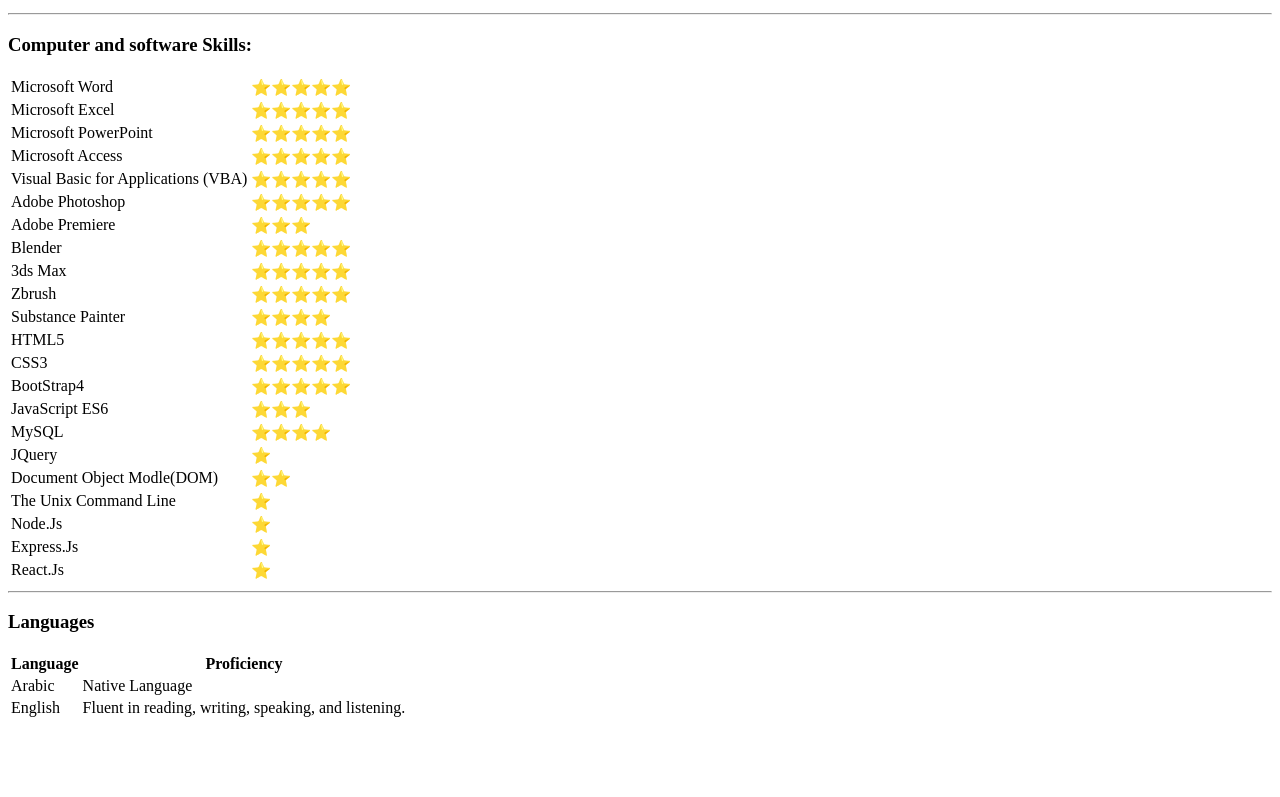
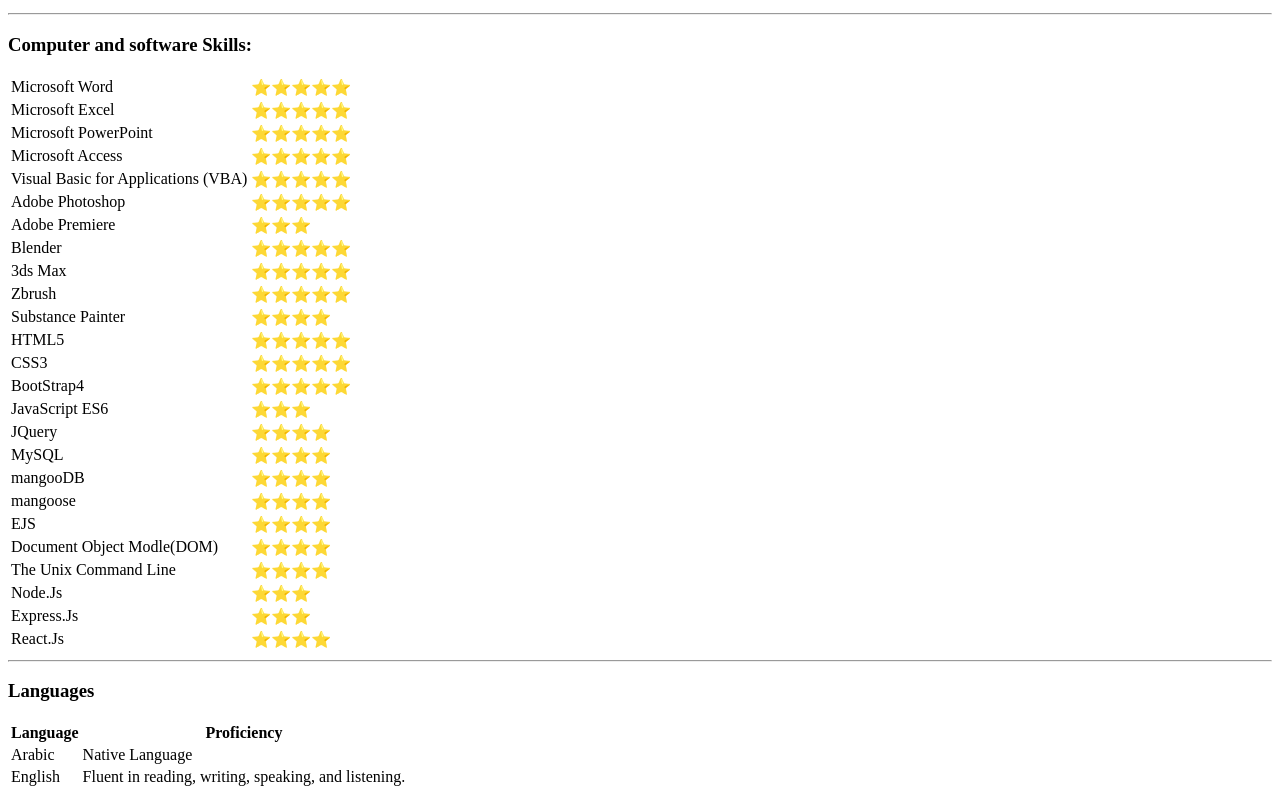
Before and after one commit to MahmoodKadhem/My-CV, a plain HTML site: page index.html in a window 1280 px wide. Shown: the part 1992-2789 px from the top of the page. Before the commit the page ends 2720 px from the top, so only its background shows below. Drawn offline with Linux system fonts and the light colour scheme.

Commit message:
Update index.html

```diff
--- a/index.html
+++ b/index.html
@@ -244,32 +244,44 @@
       <td>⭐⭐⭐</td>
     </tr>
     <tr>
+      <td>JQuery</td>
+      <td>⭐⭐⭐⭐</td>
+    </tr>
+    <tr>
       <td>MySQL</td>
       <td>⭐⭐⭐⭐</td>
     </tr>
     <tr>
-      <td>JQuery</td>
-      <td>⭐</td>
+      <td>mangooDB</td>
+      <td>⭐⭐⭐⭐</td>
+    </tr>
+    <tr>
+      <td>mangoose</td>
+      <td>⭐⭐⭐⭐</td>
+    </tr>
+    <tr>
+      <td>EJS</td>
+      <td>⭐⭐⭐⭐</td>
     </tr>
     <tr>
       <td>Document Object Modle(DOM)</td>
-      <td>⭐⭐</td>
+      <td>⭐⭐⭐⭐</td>
     </tr>
     <tr>
       <td>The Unix Command Line</td>
-      <td>⭐</td>
+      <td>⭐⭐⭐⭐</td>
     </tr>
     <tr>
       <td>Node.Js</td>
-      <td>⭐</td>
+      <td>⭐⭐⭐</td>
     </tr>
     <tr>
       <td>Express.Js</td>
-      <td>⭐</td>
+      <td>⭐⭐⭐</td>
     </tr>
     <tr>
       <td>React.Js</td>
-      <td>⭐</td>
+      <td>⭐⭐⭐⭐</td>
     </tr>
   </table>
 
```
